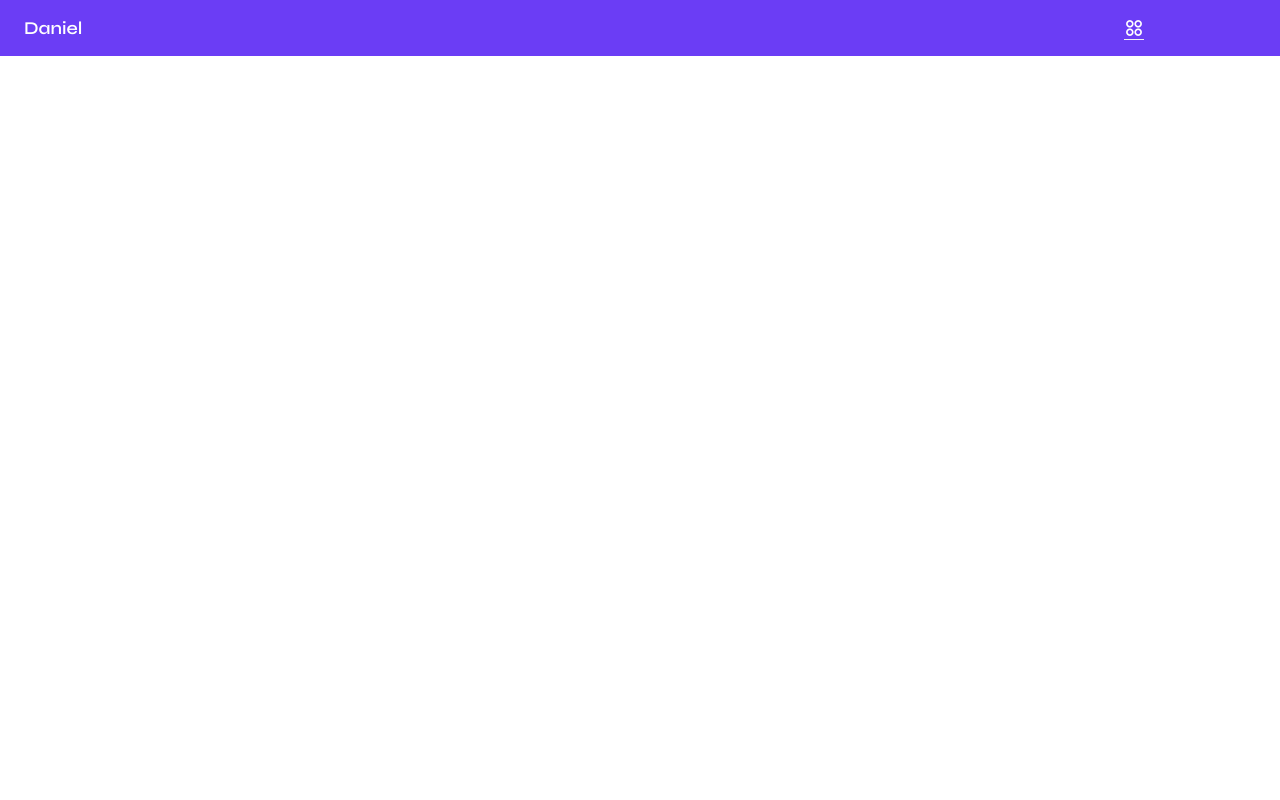
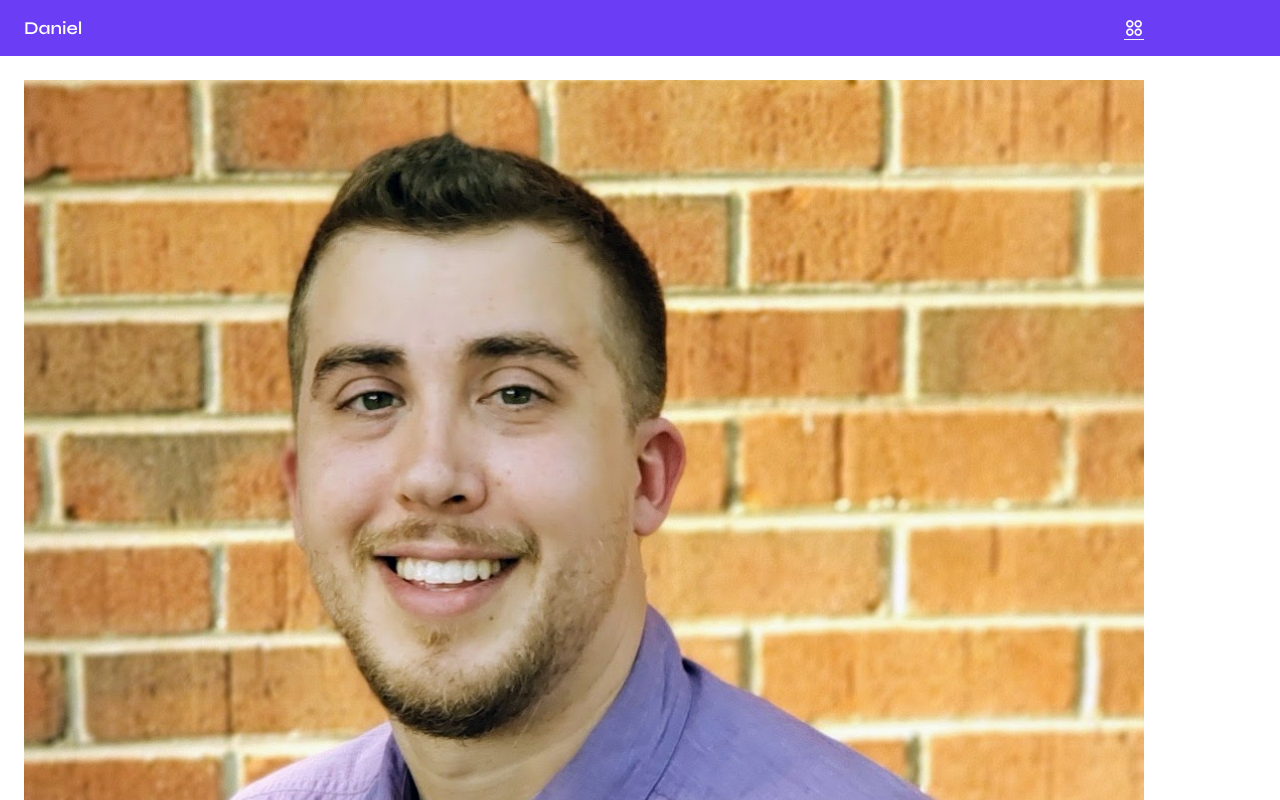
Before and after one commit to dvirak/Personal-Website, a React (Vite) app: page / in a window 1280 px wide. Shown: the top 800 px of the page. Built offline with nearby package versions, Linux system fonts and the light colour scheme.

Commit message:
Added Profile Pic

```diff
--- a/src/Pages/Home.jsx
+++ b/src/Pages/Home.jsx
@@ -1,5 +1,9 @@
+//! Imported Libraries --------------------------
+import { Link } from "react-router-dom";
+import Navbar from "../Components/Navbar";
+
 //! Imported Components/Variables----------------
-import Navbar from "../Components/Navbar";
+import profilePicture from "../assets/pictures/DVirak23.jpg";
 
 export default function Home() {
   const pathname = window.location.pathname;
@@ -12,7 +16,25 @@ export default function Home() {
       <main className="main">
         {/* /*=============== HOME ===============*/}
 
-        <section className="home section"></section>
+        <section className="home section">
+          <div className="home__rectangle"></div>
+
+          <div className="home__container container grid">
+            <div className="home__perfil perfil">
+              <div className="perfil__content">
+                <img
+                  src={profilePicture}
+                  alt="Daniel Virak's Beautiful Portrait of Himself"
+                  className="perfil__image"
+                />
+              </div>
+            </div>
+
+            <div className="home__content grid"></div>
+
+            <Link to="" className="home__button button"></Link>
+          </div>
+        </section>
 
         {/* /*=============== SERVICES ===============*/}
 
```
Also changed, not shown: src/assets/pictures/DVirak23.jpg (added).
